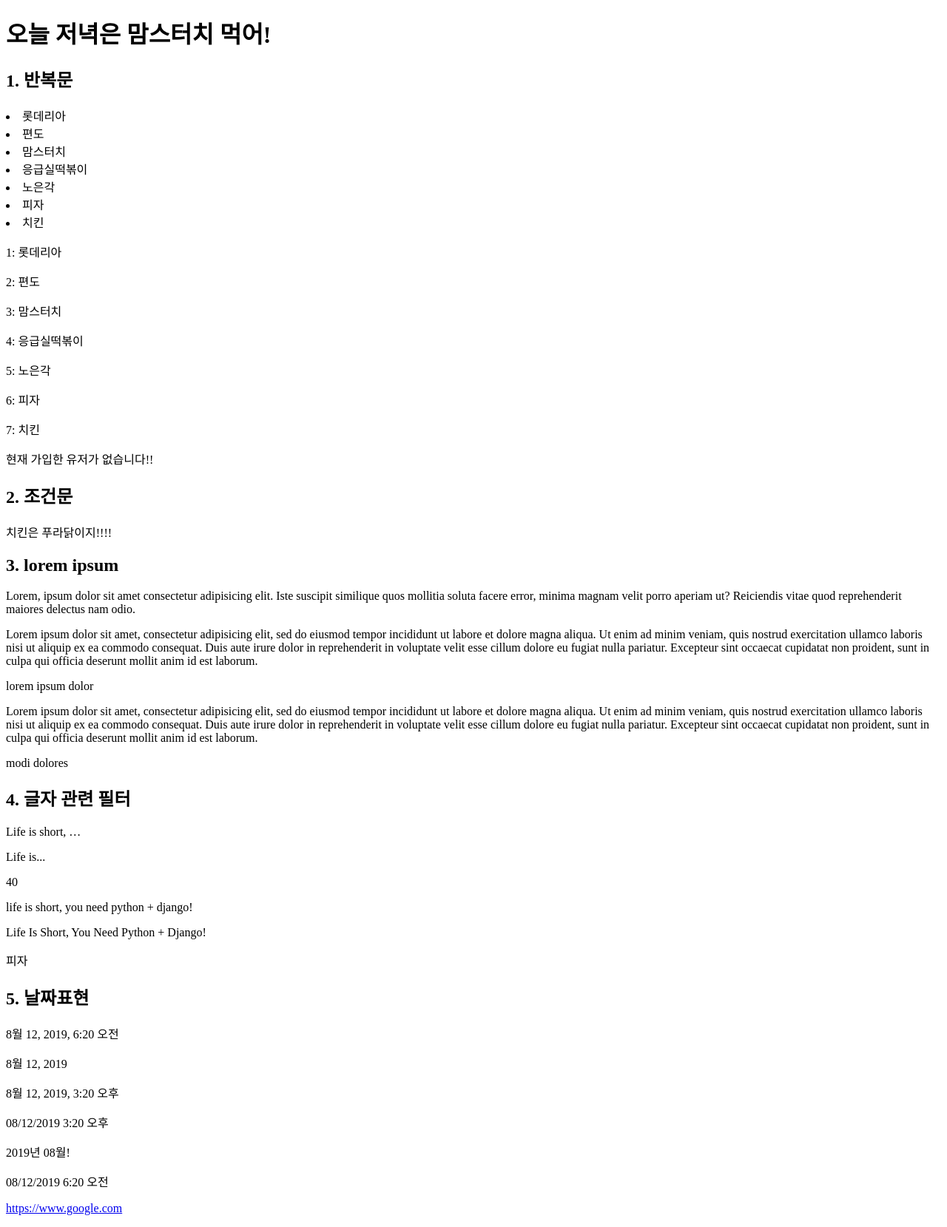
After one commit to EUNBI203/first-django-project, a Django app: page /dinner/ in a window 1280 px wide. The commit adds this page. Shown: the whole page at 74% size. Run offline with Django 3.2, Linux system fonts and the light colour scheme.

Commit message:
06_MTV - Template | django template language

```diff
--- a/first_django/urls.py
+++ b/first_django/urls.py
@@ -29,4 +29,5 @@ urlpatterns = [
     # url의 특정 값을 변수처럼 활용
     path('hello/<str:name>/', views.hello),
     path('lotto/', views.lotto),
+    path('dinner/', views.dinner),
 ]
--- /dev/null
+++ b/pages/templates/dinner.html
@@ -0,0 +1,59 @@
+<!DOCTYPE html>
+<html lang="ko">
+<head>
+  <meta charset="UTF-8">
+  <meta name="viewport" content="width=device-width, initial-scale=1.0">
+  <meta http-equiv="X-UA-Compatible" content="ie=edge">
+  <title>Document</title>
+</head>
+<body>
+  <!-- 1. 출력 -->
+  <h1>오늘 저녁은 {{ pick }} 먹어!</h1>
+  <!-- 반복문 -->
+  <h2>1. 반복문</h2>
+  {% for menu in menus %}
+  <li>{{ menu }}</li>
+  {% endfor %}
+  {% for menu in menus %}
+  <p>{{ forloop.counter }}: {{ menu }}</p>
+  {% endfor %}
+  {% for user in users %}
+  <p>{{ user }}</p>
+  {% empty %}
+  <p>현재 가입한 유저가 없습니다!!</p>
+  {% endfor %}
+  <!-- 조건문 -->
+  <h2>2. 조건문</h2>
+  {% for menu in menus %}
+    {% if menu == '치킨' %}
+      <p>치킨은 푸라닭이지!!!!</p>
+    {% endif %}
+  {% endfor %}
+  <!-- lorem -->
+  <h2>3. lorem ipsum</h2>
+  <p>Lorem, ipsum dolor sit amet consectetur adipisicing elit. Iste suscipit similique quos mollitia soluta facere error, minima magnam velit porro aperiam ut? Reiciendis vitae quod reprehenderit maiores delectus nam odio.</p>
+  <p>{% lorem %}</p>
+  <!-- lorem 갯수 w/p
+  w : word
+  p : paragraph
+  -->
+  <p>{% lorem 3 w %}</p>
+  <p>{% lorem 1 p %}</p>
+  <p>{% lorem 2 w random %}</p>
+  <h2>4. 글자 관련 필터</h2>
+  <p>{{ sentence|truncatewords:3 }}</p>
+  <p>{{ sentence|truncatechars:10 }}</p>
+  <p>{{ sentence|length }}</p>
+  <p>{{ sentence|lower }}</p>
+  <p>{{ sentence|title }}</p>
+  <p>{{ menus|random }}</p>
+  <h2>5. 날짜표현</h2>
+  <p>{{ datetime_now }}</p>
+  <p>{% now 'DATE_FORMAT' %}</p>
+  <p>{% now 'DATETIME_FORMAT' %}</p>
+  <p>{% now 'SHORT_DATETIME_FORMAT' %}</p>
+  <p>{% now 'Y년 m월!' %}</p>
+  <p>{{ datetime_now|date:'SHORT_DATETIME_FORMAT' }}</p>
+  <p>{{ google_link|urlize }}</p>
+</body>
+</html>
--- a/pages/templates/hello.html
+++ b/pages/templates/hello.html
@@ -1,5 +1,5 @@
 <!DOCTYPE html>
-<html lang="en">
+<html lang="ko">
 <head>
   <meta charset="UTF-8">
   <meta name="viewport" content="width=device-width, initial-scale=1.0">
--- a/pages/templates/lotto.html
+++ b/pages/templates/lotto.html
@@ -1,5 +1,5 @@
 <!DOCTYPE html>
-<html lang="en">
+<html lang="ko">
 <head>
   <meta charset="UTF-8">
   <meta name="viewport" content="width=device-width, initial-scale=1.0">
--- a/pages/views.py
+++ b/pages/views.py
@@ -1,4 +1,5 @@
 import random
+import datetime
 
 from django.shortcuts import render
 
@@ -26,3 +27,16 @@ def lotto(request):
     # 변수를 넘겨주고 싶으면 3번째 인자로 dictionary를 넘겨준다.
     # Django에서 활용하는 템플릿 언어는 Django Template Language(DTL!)
     return render(request, 'lotto.html', context)
+
+def dinner(request):
+    menus = ['롯데리아', '편도', '맘스터치', '응급실떡볶이', '노은각', '피자', '치킨']
+    pick = random.choice(menus)
+    context = {
+        'pick': pick,
+        'menus': menus,
+        'users': [],
+        'sentence': 'Life is short, You need Python + django!',
+        'datetime_now': datetime.datetime.now(),
+        'google_link': 'https://www.google.com'
+    }
+    return render(request, 'dinner.html', context)
```
